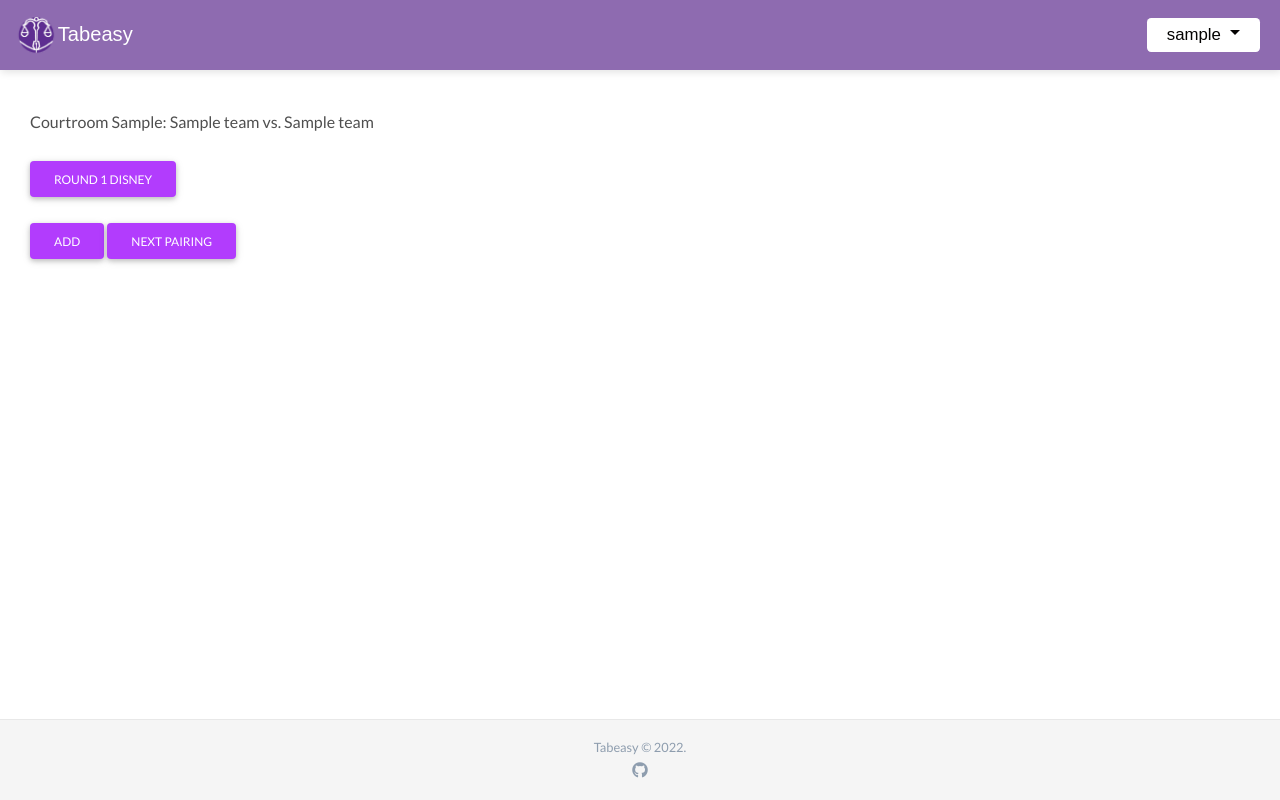
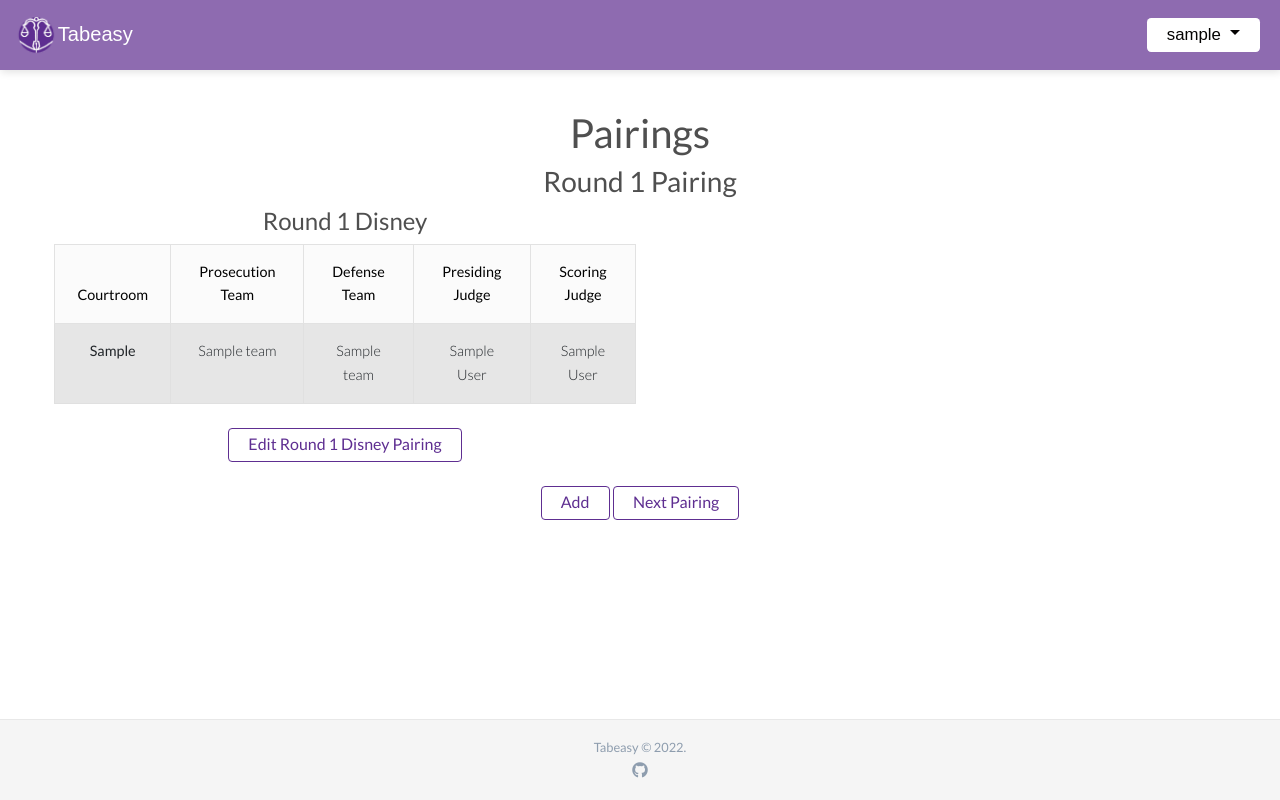
Before and after one commit to carlguo866/tabeasy, a Django app: page /tab/pairing in a window 1280 px wide. Run offline with Django 3.2, Linux system fonts and the light colour scheme; a user stored in the database is signed in; tables that the repository leaves empty hold one stand-in row (values such as "Sample post"); some libraries are stand-ins or nearby versions; some web fonts are replaced.

Commit message:
view pairings page down

```diff
--- a/templates/tourney/pairing/main.html
+++ b/templates/tourney/pairing/main.html
@@ -3,23 +3,56 @@
 {% load mytags %}
 
 {% block content %}
-	{% for pairing in pairings %}
-		{% for round in pairing.get_rounds %}
-			Courtroom {{ round.courtroom }}: {{ round.p_team }} vs. {{ round.d_team }} <br>
-		{% endfor %}
-		<br>
-		<a href="{% url 'tourney:edit_pairing' pairing.pk %}">
-			<button type="button" class="btn btn-secondary">Round {{ pairing.round_num }} {{ pairing.division }}</button>
-		</a>
-	{% endfor %}
-	<br><br>
+	<div class="container-fluid center">
+		<h1>Pairings</h1>
+			{% for pairing in pairings %}
+				<div class="row gx-2 pb-3">
+					<h3>Round {{ pairing.0.round_num }} Pairing</h3>
+					{% for div_pairing in pairing %}
+						<div class="col-md-6">
+							<h4>{{ div_pairing }}</h4>
+							{% if div_pairing.rounds.exists %}
+							<table class="table table-striped table-bordered table-responsive">
+								<thead class="table-light">
+									<tr>
+										<th scope="col">Courtroom</th>
+										<th scope="col">Prosecution Team</th>
+										<th scope="col">Defense Team</th>
+										<th scope="col">Presiding Judge</th>
+										<th scope="col">Scoring Judge</th>
+									</tr>
+								</thead>
+								<tbody>
+									{% for round in div_pairing.get_rounds %}
+										<tr>
+											<th scope="row">{{ round.courtroom }}</th>
+											<td>{{ round.p_team }}</td>
+											<td>{{ round.d_team }}</td>
+											<td>{{ round.presiding_judge }}</td>
+											<td>{{ round.scoring_judge }}</td>
+										</tr>
+									{% endfor %}
+								</tbody>
+							</table>
+							{% endif %}
+							<a href="{% url 'tourney:edit_pairing' div_pairing.pk %}">
+								<button type="button" class="button button-primary m-2">Edit {{ div_pairing }} Pairing</button>
+							</a>
+						</div>
+					{% endfor %}
+				</div>
+			{% endfor %}
 
 	<a href="{% url 'tourney:edit_pairing' 999 %}">
-		<button type="button" class="btn btn-secondary">Add</button>
+		<button type="button" class="button button-primary">Add</button>
 	</a>
 
 	<a href="{% url 'tourney:next_pairing' %}">
-		<button type="button" class="btn btn-secondary">Next Pairing</button>
+		<button type="button" class="button button-primary">Next Pairing</button>
 	</a>
 
+
+	</div>
+
+
 {% endblock content %}
--- a/templates/tourney/pairing/next_pairing.html
+++ b/templates/tourney/pairing/next_pairing.html
@@ -5,10 +5,10 @@
 
 {% block content %}
 <div class="container-md">
-	<h2>The next round is {{ next_round }}</h2>
+	<h2 class="pb-2">The next round is Round {{ next_round }}</h2>
 
 	{% for div, div_pairing in divs|zip:teams %}
-	<h3>{{ div }}</h3>
+	<h3 class="pb-1">Division: {{ div }}</h3>
 			<table class="table table-striped table-bordered">
 				<thead class="table-dark">
 					<tr>
--- a/tourney/views.py
+++ b/tourney/views.py
@@ -96,8 +96,11 @@ def next_pairing(request):
 
 @user_passes_test(lambda u: u.is_staff)
 def pairing_index(request):
-    current_pairings = Pairing.objects.all()
-    dict = {'pairings': current_pairings}
+    round_num_lists = Pairing.objects.values_list('round_num',flat=True).distinct()
+    pairings = []
+    for round_num in round_num_lists:
+        pairings.append(Pairing.objects.filter(round_num=round_num).order_by('division'))
+    dict = {'pairings': pairings}
     return render(request, 'tourney/pairing/main.html', dict)
 
 
```
Also changed, not shown: templates/tourney/pairing/edit.html (+18 -51 lines).
